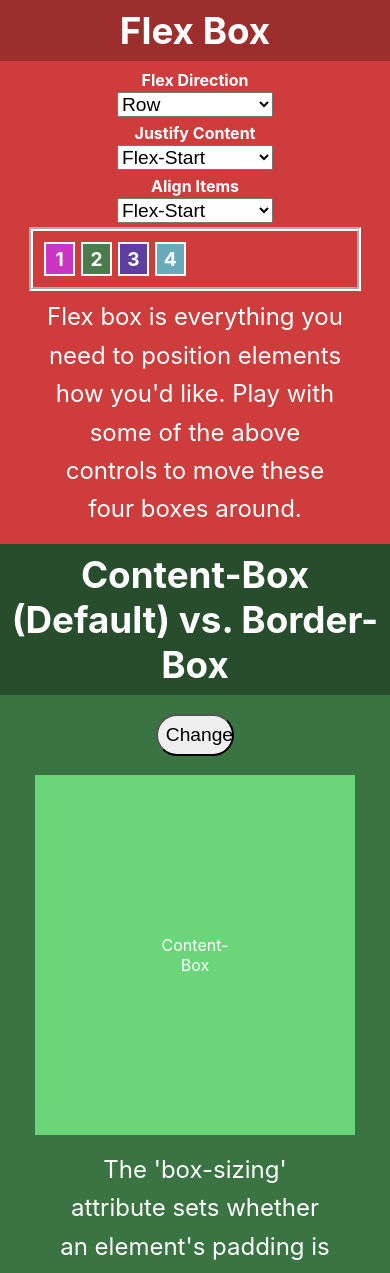
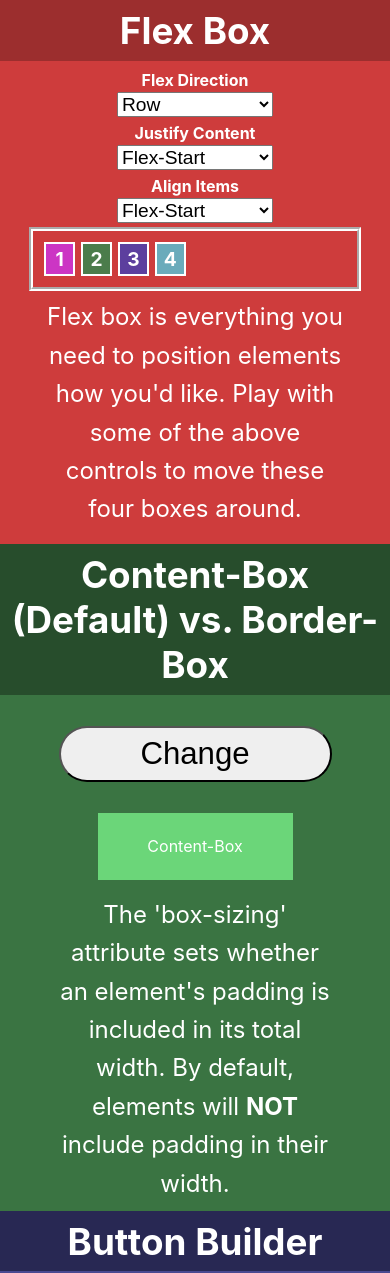
Before and after one commit to tylercorbett/css-showcase, a React (Create React App) app: page / in a window 390 px wide. Shown: the top 1273 px of the page. Built offline with nearby package versions, Linux system fonts and the light colour scheme.

Commit message:
mobile for box sizing

```diff
--- a/src/components/boxsizing/BoxSizing.module.scss
+++ b/src/components/boxsizing/BoxSizing.module.scss
@@ -49,3 +49,14 @@
   font-size: 2.3em;
   text-align: center;
 }
+@media only screen and (max-width: 800px) {
+  .box {
+    width: 50vw;
+    padding: 6vw;
+  }
+  .changeButton {
+    font-size: 8vw;
+    width: 70vw;
+    widows: 120%;
+  }
+}
```
